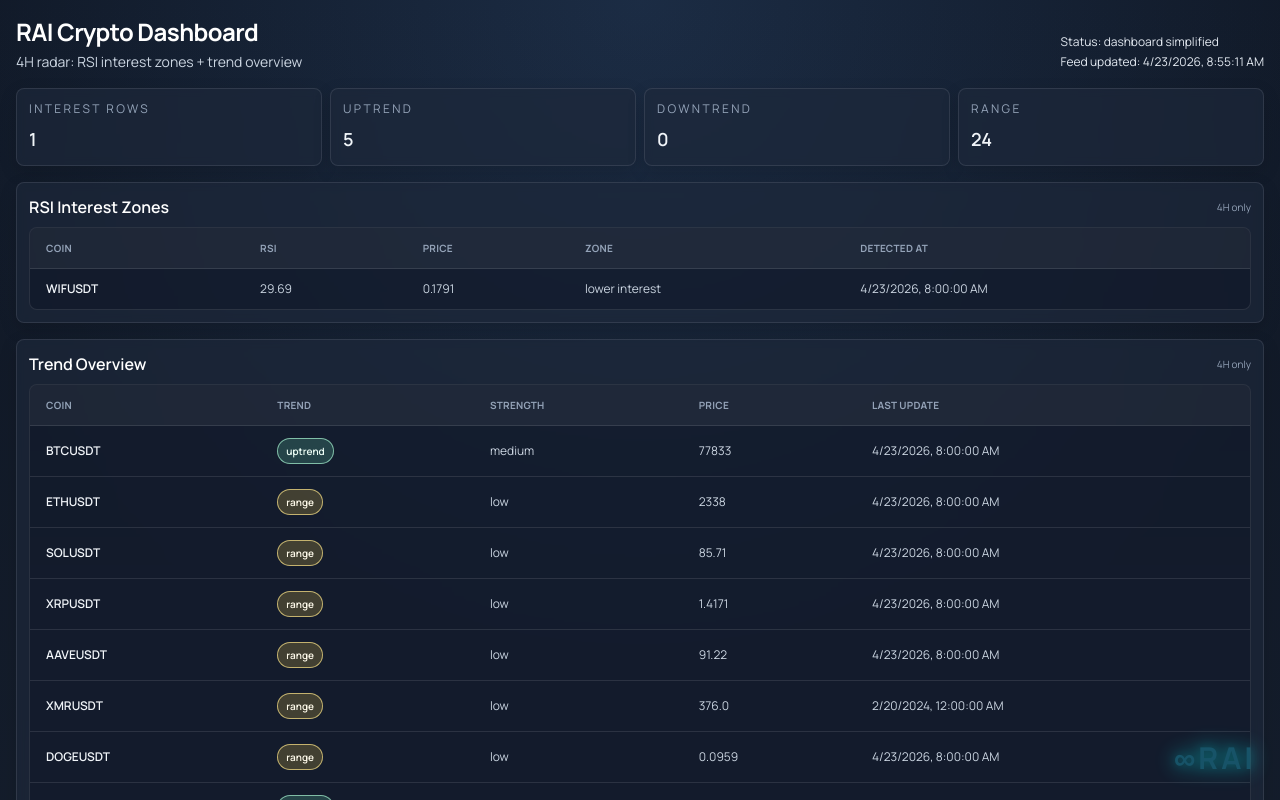
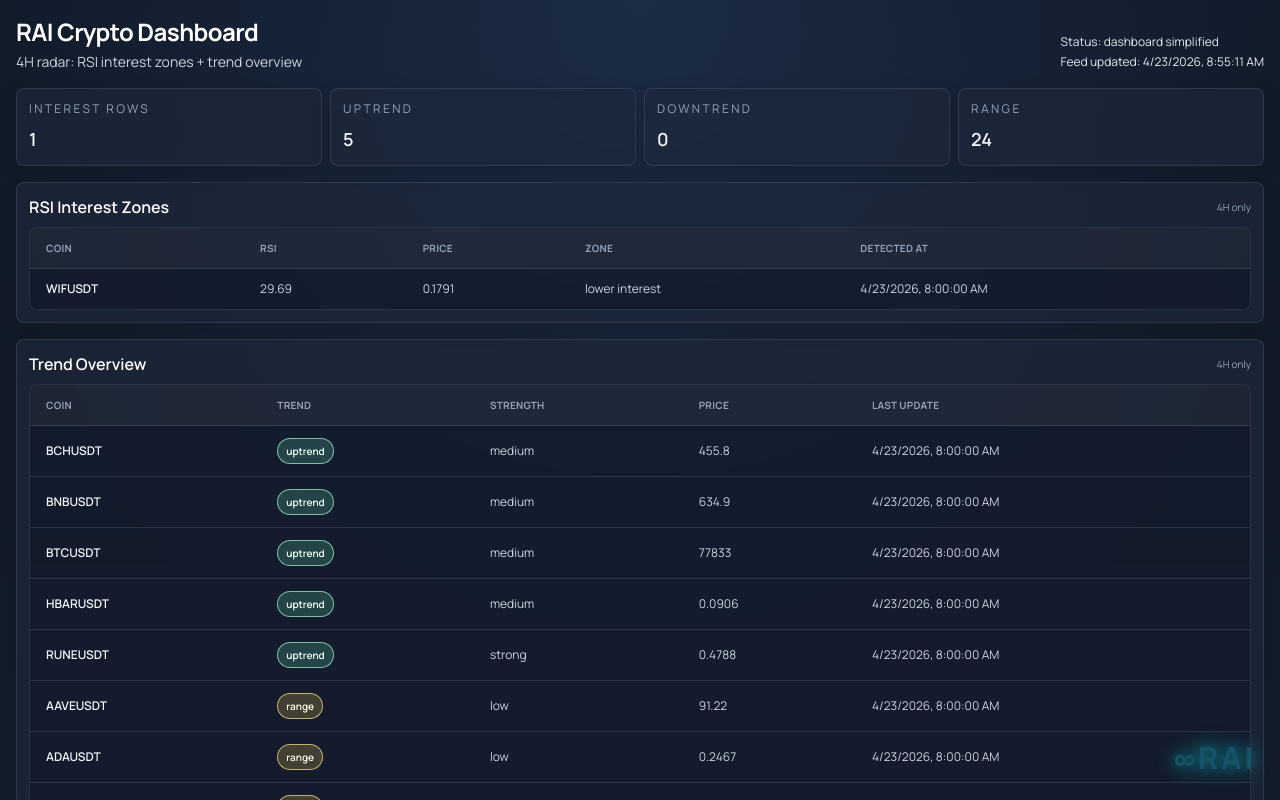
Before and after one commit to RazVany1/raiai.systems, a Next.js app: page /crypto in a window 1280 px wide. Shown: the top 800 px of the page. Built offline with nearby package versions, Linux system fonts and the light colour scheme.

Commit message:
Sort trend table by trend class

```diff
--- a/app/crypto/page.tsx
+++ b/app/crypto/page.tsx
@@ -72,6 +72,22 @@ export default function CryptoDashboardPage() {
       downtrend: trendRows.filter((row) => row.trend === "downtrend").length,
       range: trendRows.filter((row) => row.trend === "range").length,
     };
+  }, [trendRows]);
+
+  const orderedTrendRows = useMemo(() => {
+    const order: Record<string, number> = {
+      uptrend: 0,
+      downtrend: 1,
+      range: 2,
+      unknown: 3,
+      error: 4,
+    };
+
+    return [...trendRows].sort((a, b) => {
+      const trendDiff = (order[a.trend] ?? 99) - (order[b.trend] ?? 99);
+      if (trendDiff !== 0) return trendDiff;
+      return a.symbol.localeCompare(b.symbol);
+    });
   }, [trendRows]);
 
   return (
@@ -161,7 +177,7 @@ export default function CryptoDashboardPage() {
                 </tr>
               </thead>
               <tbody>
-                {trendRows.map((row) => (
+                {orderedTrendRows.map((row) => (
                   <tr key={`${row.symbol}-${row.lastUpdate}`} className="border-t border-white/10">
                     <td className="px-4 py-3 font-semibold text-slate-100">{row.symbol}</td>
                     <td className="px-4 py-3">
```
